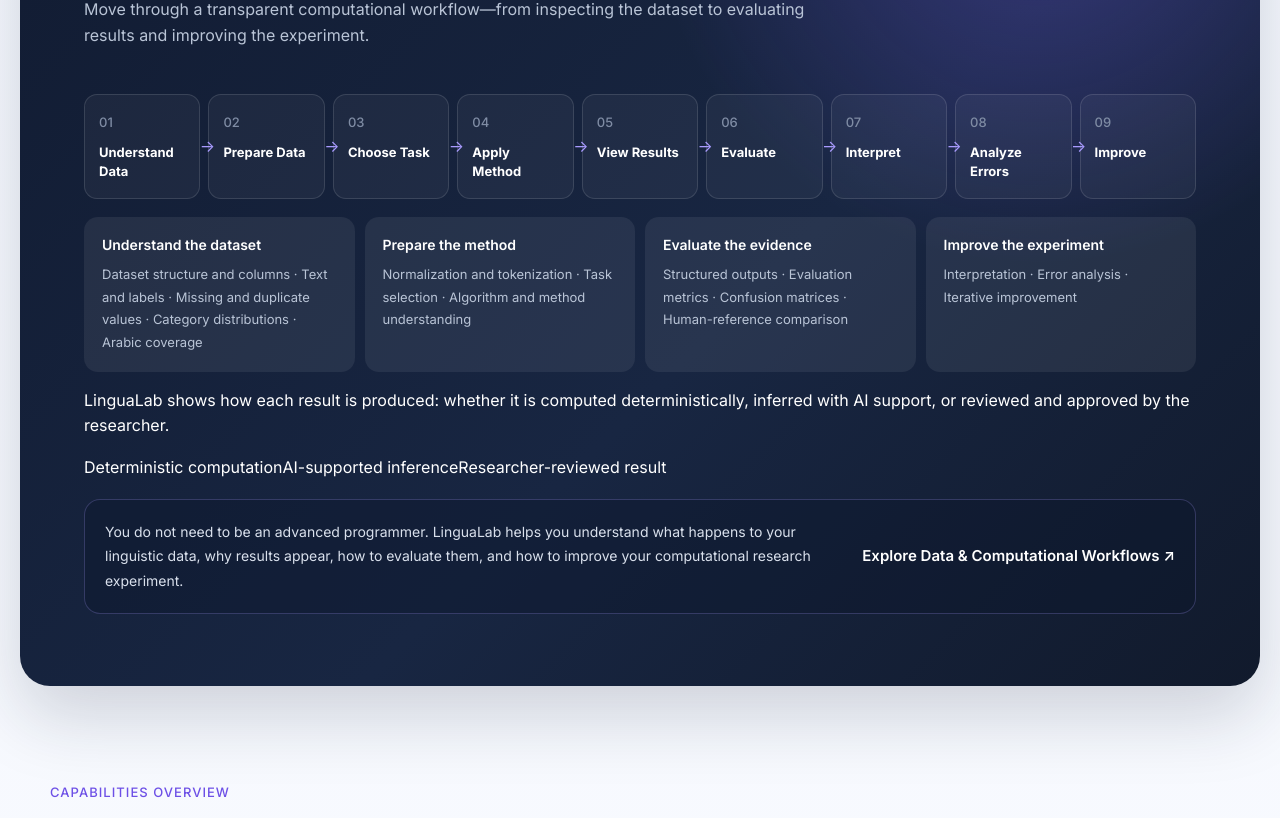
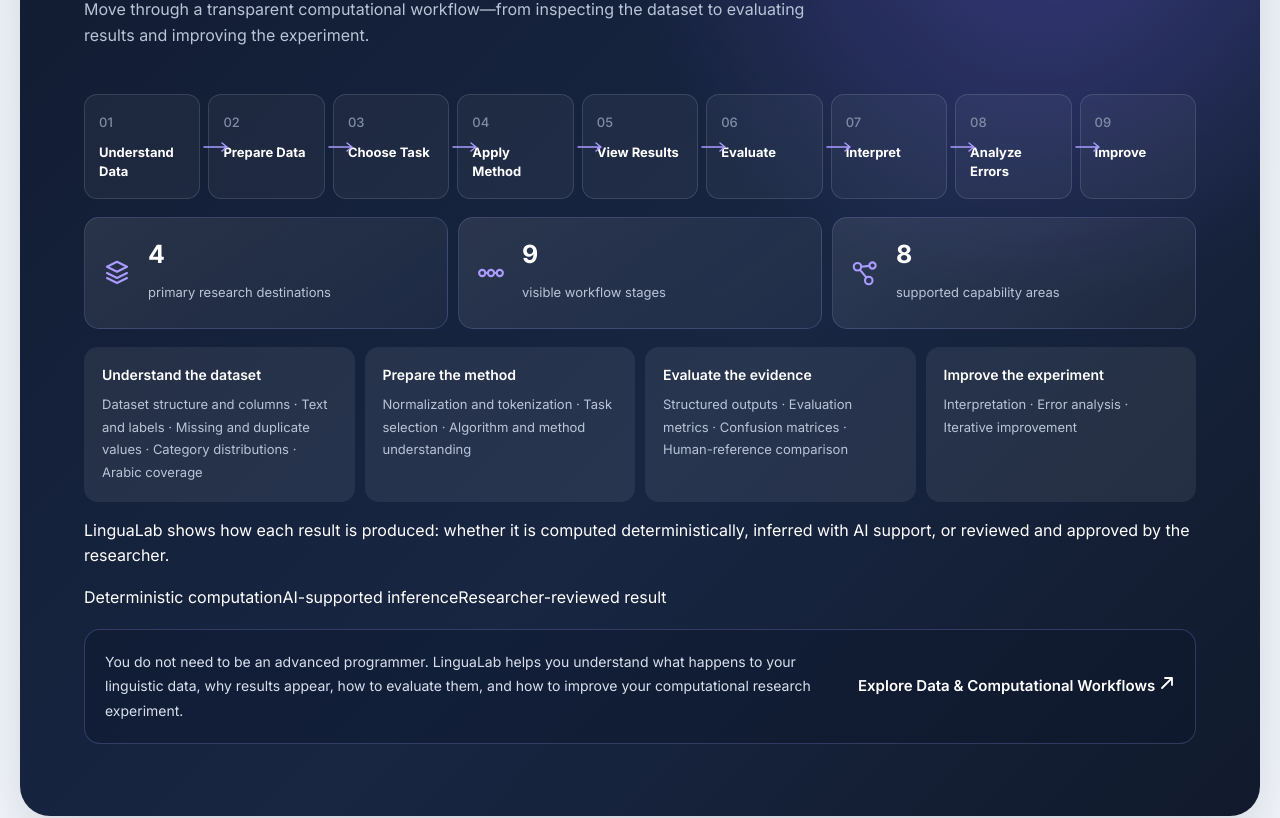
Before and after one commit to humanaixlab/lingualab, a Next.js app: page / in a window 1280 px wide. Shown: the part 2934-3752 px from the top of the page. Built offline with nearby package versions, Linux system fonts and the light colour scheme.

Commit message:
feat: add first-party platform visuals

```diff
--- a/pages/index.js
+++ b/pages/index.js
@@ -41,8 +41,46 @@ const capabilities = [
   "corpus", "frequency", "concordance", "ngrams", "pos", "semantic", "code", "assistant",
 ];
 
+const capabilityIcons = {
+  corpus: "layers",
+  frequency: "bars",
+  concordance: "context",
+  ngrams: "sequence",
+  pos: "tags",
+  semantic: "nodes",
+  code: "code",
+  assistant: "spark",
+};
+
 function ArrowIcon() {
-  return <span aria-hidden="true">↗</span>;
+  return (
+    <svg className={styles.arrowIcon} viewBox="0 0 16 16" aria-hidden="true">
+      <path d="M3 13 13 3M6 3h7v7" />
+    </svg>
+  );
+}
+
+function VisualIcon({ name }) {
+  const common = { fill: "none", stroke: "currentColor", strokeWidth: "1.7", strokeLinecap: "round", strokeLinejoin: "round" };
+  const drawings = {
+    layers: <><path d="m4 7 8-4 8 4-8 4-8-4Z" /><path d="m4 12 8 4 8-4M4 16l8 4 8-4" /></>,
+    bars: <><path d="M5 19V9M12 19V4M19 19v-6" /><path d="M3 19h18" /></>,
+    context: <><path d="M5 7h14M3 12h18M6 17h12" /><circle cx="12" cy="12" r="3" /></>,
+    sequence: <><circle cx="5" cy="12" r="2.5" /><circle cx="12" cy="12" r="2.5" /><circle cx="19" cy="12" r="2.5" /><path d="M7.5 12h2M14.5 12h2" /></>,
+    tags: <><path d="M4 6h7l9 9-5 5-9-9V4Z" /><circle cx="8" cy="8" r="1" /></>,
+    nodes: <><circle cx="6" cy="7" r="3" /><circle cx="18" cy="6" r="2.5" /><circle cx="15" cy="18" r="3" /><path d="m9 7 6.5-.7M8 9.5l5 6" /></>,
+    code: <><path d="m9 7-5 5 5 5M15 7l5 5-5 5M14 4l-4 16" /></>,
+    spark: <><path d="m12 3 1.4 5.6L19 10l-5.6 1.4L12 17l-1.4-5.6L5 10l5.6-1.4L12 3Z" /><path d="m19 16 .7 2.3L22 19l-2.3.7L19 22l-.7-2.3L16 19l2.3-.7L19 16Z" /></>,
+  };
+  return <svg viewBox="0 0 24 24" aria-hidden="true" {...common}>{drawings[name] || drawings.spark}</svg>;
+}
+
+function FlowConnector() {
+  return (
+    <svg className={styles.flowConnector} viewBox="0 0 28 12" aria-hidden="true">
+      <path d="M1 6h23M19 2l5 4-5 4" />
+    </svg>
+  );
 }
 
 export default function HomePage() {
@@ -242,9 +280,27 @@ export default function HomePage() {
               <div className={styles.workflowStep} key={step}>
                 <span>{String(index + 1).padStart(2, "0")}</span>
                 <strong>{t(`home.computationalJourney.steps.${step}`)}</strong>
-                {index < workflow.length - 1 && <i className={styles.journeyArrow} aria-hidden="true">→</i>}
+                {index < workflow.length - 1 && <FlowConnector />}
               </div>
             ))}
+          </div>
+
+          <div className={styles.platformStats} aria-label={t("home.visuals.stats.label")}>
+            <article>
+              <VisualIcon name="layers" />
+              <strong>{goals.length}</strong>
+              <span>{t("home.visuals.stats.destinations")}</span>
+            </article>
+            <article>
+              <VisualIcon name="sequence" />
+              <strong>{workflow.length}</strong>
+              <span>{t("home.visuals.stats.stages")}</span>
+            </article>
+            <article>
+              <VisualIcon name="nodes" />
+              <strong>{capabilities.length}</strong>
+              <span>{t("home.visuals.stats.capabilities")}</span>
+            </article>
           </div>
 
           <div className={styles.computationalAreas}>
@@ -286,7 +342,7 @@ export default function HomePage() {
           <div className={styles.capabilitiesGrid}>
             {capabilities.map((item) => (
               <article className={styles.capabilityCard} key={item}>
-                <div className={styles.capabilityIcon}>✦</div>
+                <div className={styles.capabilityIcon}><VisualIcon name={capabilityIcons[item]} /></div>
                 <h3>{t(`home.capabilities.${item}.name`)}</h3>
                 <p>{t(`home.capabilities.${item}.detail`)}</p>
               </article>
--- a/styles/Home.module.css
+++ b/styles/Home.module.css
@@ -460,6 +460,20 @@
   font-weight: 800;
 }
 
+.arrowIcon {
+  width: 16px;
+  height: 16px;
+  fill: none;
+  stroke: currentColor;
+  stroke-width: 1.8;
+  stroke-linecap: round;
+  stroke-linejoin: round;
+}
+
+:global(html[dir="rtl"]) .arrowIcon {
+  transform: scaleX(-1);
+}
+
 .onboardingSection {
   padding-top: 72px;
 }
@@ -600,18 +614,62 @@
   line-height: 1.45;
 }
 
-.journeyArrow {
+.flowConnector {
   position: absolute;
-  inset-inline-end: -8px;
+  width: 28px;
+  height: 12px;
+  inset-inline-end: -18px;
   top: 50%;
   z-index: 1;
-  color: #a99bff;
-  font-style: normal;
+  fill: none;
+  stroke: #a99bff;
+  stroke-width: 1.5;
+  stroke-linecap: round;
+  stroke-linejoin: round;
   transform: translate(50%, -50%);
 }
 
-:global(html[dir="rtl"]) .journeyArrow {
+:global(html[dir="rtl"]) .flowConnector {
   transform: translate(-50%, -50%) rotate(180deg);
+}
+
+.platformStats {
+  margin-top: 18px;
+  display: grid;
+  grid-template-columns: repeat(3, minmax(0, 1fr));
+  gap: 10px;
+}
+
+.platformStats article {
+  min-height: 112px;
+  padding: 17px;
+  display: grid;
+  grid-template-columns: 34px 1fr;
+  grid-template-rows: auto auto;
+  align-items: center;
+  column-gap: 12px;
+  border: 1px solid rgba(169, 155, 255, 0.2);
+  border-radius: 15px;
+  background: linear-gradient(145deg, rgba(255, 255, 255, 0.09), rgba(255, 255, 255, 0.035));
+}
+
+.platformStats svg {
+  width: 30px;
+  height: 30px;
+  grid-row: 1 / 3;
+  color: #a99bff;
+}
+
+.platformStats strong {
+  color: #fff;
+  font-size: 25px;
+  line-height: 1;
+}
+
+.platformStats span {
+  color: #b9c4d6;
+  font-size: var(--text-meta);
+  line-height: 1.5;
 }
 
 .computationalAreas {
@@ -696,7 +754,11 @@
   place-items: center;
   color: var(--purple);
   background: #eeeaff;
-  font-size: 13px;
+}
+
+.capabilityIcon svg {
+  width: 20px;
+  height: 20px;
 }
 
 .partnerSection {
@@ -886,12 +948,16 @@
     row-gap: 22px;
   }
 
-  .journeyArrow {
+  .flowConnector {
     display: none;
   }
 
   .computationalAreas {
     grid-template-columns: repeat(2, minmax(0, 1fr));
+  }
+
+  .platformStats {
+    grid-template-columns: repeat(3, minmax(0, 1fr));
   }
 
   .partnerSection {
@@ -968,6 +1034,10 @@
     grid-template-columns: 1fr;
   }
 
+  .platformStats {
+    grid-template-columns: 1fr;
+  }
+
   .computationalMessage {
     align-items: flex-start;
     flex-direction: column;
```
Also changed, not shown: lib/i18n/ar.js, lib/i18n/en.js, 1 other file (tests, documents, lock files or other folders).
